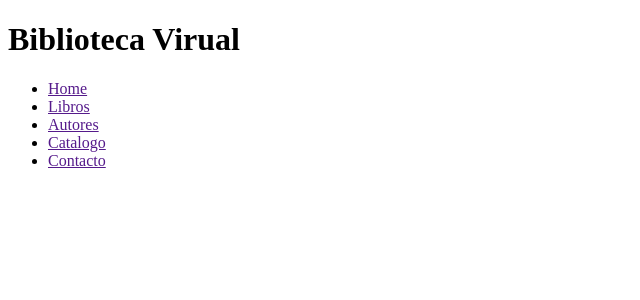
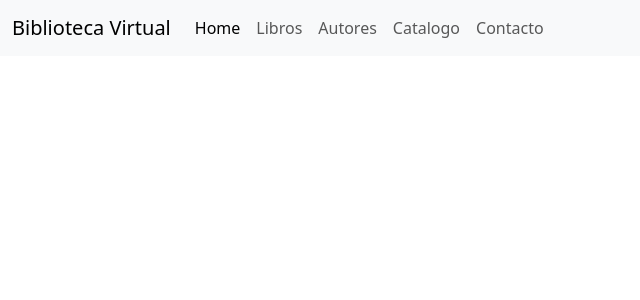
Before and after one commit to force4r/Biblioteca_G11_C23317, a Django app: page /sistema_biblioteca/ in a window 1280 px wide. Shown: the top 300 px of the page, without its empty margins (0-640 px from the left). Run offline with Django 4.2, Linux system fonts and the light colour scheme.

Commit message:
se agrego boostrap y un navbar del mismo con las diferentes secciones

```diff
--- a/biblioteca/sistema_biblioteca/templates/sistema_biblioteca/index.html
+++ b/biblioteca/sistema_biblioteca/templates/sistema_biblioteca/index.html
@@ -5,21 +5,40 @@
     <meta http-equiv="X-UA-Compatible" content="IE=edge">
     <meta name="viewport" content="width=device-width, initial-scale=1.0">
     <title>Biblioteca Virtual Comision 23317 Grupo 11</title>
+    <link href="https://cdn.jsdelivr.net/npm/bootstrap@5.3.0-alpha3/dist/css/bootstrap.min.css" rel="stylesheet" integrity="sha384-KK94CHFLLe+nY2dmCWGMq91rCGa5gtU4mk92HdvYe+M/SXH301p5ILy+dN9+nJOZ" crossorigin="anonymous">
+
 </head>
 <body>
 
     <header>
 
-        <h1>Biblioteca Virual</h1>
-        <nav>
-            <ul>
-                <li><a href="">Home</a></li>
-                <li><a href="">Libros</a></li>
-                <li><a href="">Autores</a></li>
-                <li><a href="">Catalogo</a></li>
-                <li><a href="">Contacto </a></li>
-            </ul>
-        </nav>
+        <nav class="navbar navbar-expand-lg bg-body-tertiary">
+  <div class="container-fluid">
+    <a class="navbar-brand" href="#">Biblioteca Virtual</a>
+    <button class="navbar-toggler" type="button" data-bs-toggle="collapse" data-bs-target="#navbarNav" aria-controls="navbarNav" aria-expanded="false" aria-label="Toggle navigation">
+      <span class="navbar-toggler-icon"></span>
+    </button>
+    <div class="collapse navbar-collapse" id="navbarNav">
+      <ul class="navbar-nav">
+        <li class="nav-item">
+          <a class="nav-link active" aria-current="page" href="#">Home</a>
+        </li>
+        <li class="nav-item">
+          <a class="nav-link" href="#">Libros</a>
+        </li>
+        <li class="nav-item">
+          <a class="nav-link" href="#">Autores</a>
+        </li>
+        <li class="nav-item">
+          <a class="nav-link" href="#">Catalogo</a>
+        </li>
+          <li class="nav-item">
+          <a class="nav-link" href="#">Contacto</a>
+        </li>
+      </ul>
+    </div>
+  </div>
+</nav>
 
     </header>
     <main></main>
```
